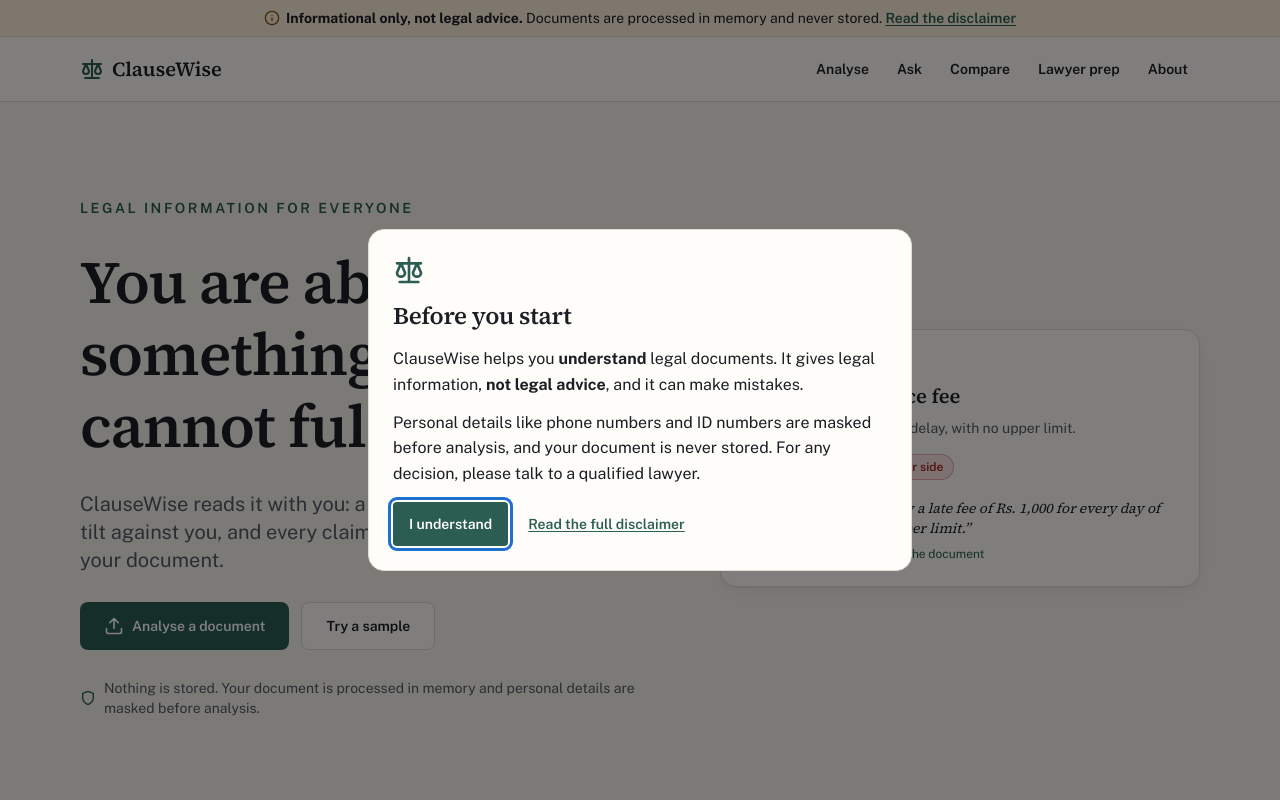
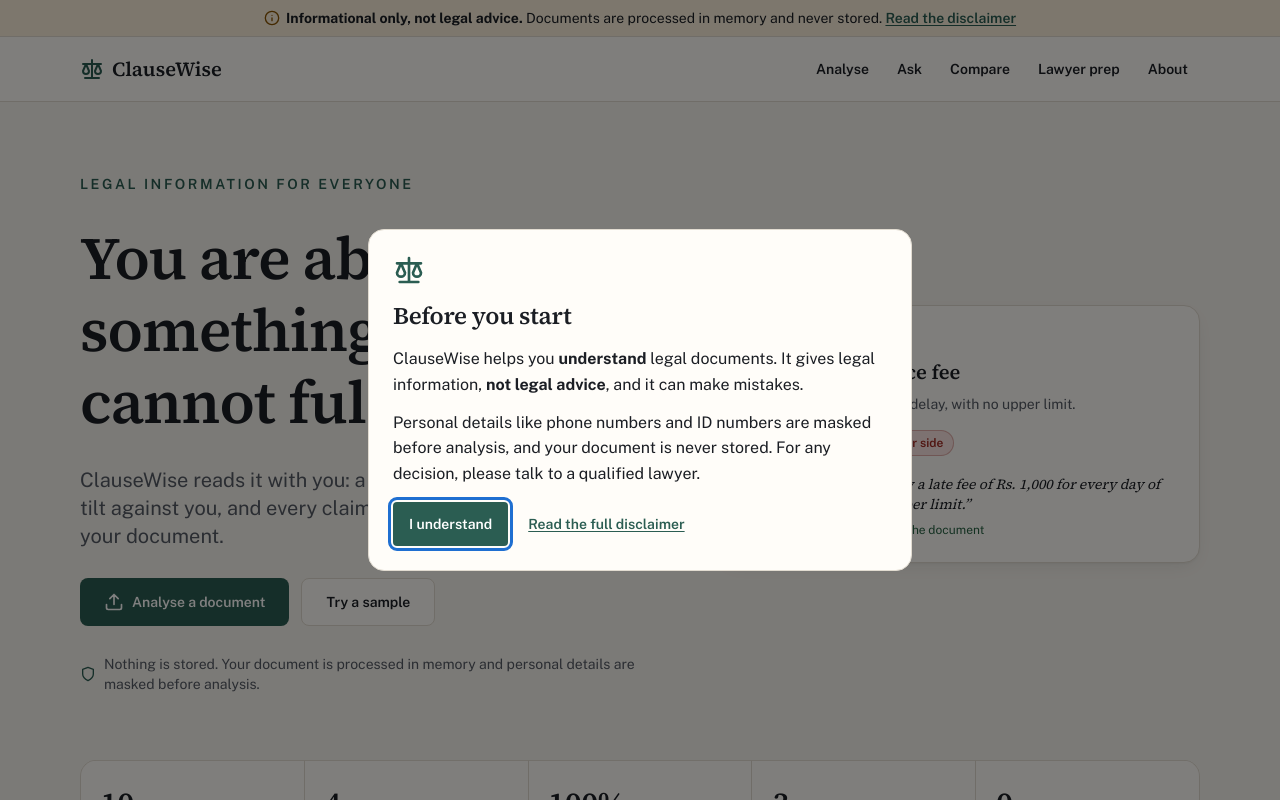
Before and after one commit to vedant7007/clausewise, a Next.js app: page / in a window 1280 px wide. Shown: the top 800 px of the page. Built offline with nearby package versions, Linux system fonts and the light colour scheme.

Commit message:
style(landing): keep the proof strip above the fold at 1440x900

```diff
--- a/src/components/landing/Hero.tsx
+++ b/src/components/landing/Hero.tsx
@@ -7,7 +7,7 @@
   return (
     <section
       aria-labelledby="hero-heading"
-      className="grid gap-10 pt-6 sm:pt-12 lg:grid-cols-[1.25fr_1fr] lg:items-center"
+      className="grid gap-10 pt-4 sm:pt-6 lg:grid-cols-[1.25fr_1fr] lg:items-center"
     >
       <div className="space-y-7">
         <p className="text-sm font-semibold uppercase tracking-[0.18em] text-accent">
--- a/src/components/landing/ProofStrip.tsx
+++ b/src/components/landing/ProofStrip.tsx
@@ -13,7 +13,7 @@
 /** A strip of true, code-derived facts about what ClauseWise does. */
 export function ProofStrip() {
   return (
-    <section aria-label="ClauseWise at a glance" className="reveal">
+    <section aria-label="ClauseWise at a glance" className="reveal sm:-mt-12">
       <dl className="grid grid-cols-2 gap-px overflow-hidden rounded-2xl border border-line bg-line lg:grid-cols-5">
         {FACTS.map((fact) => (
           <div
```
